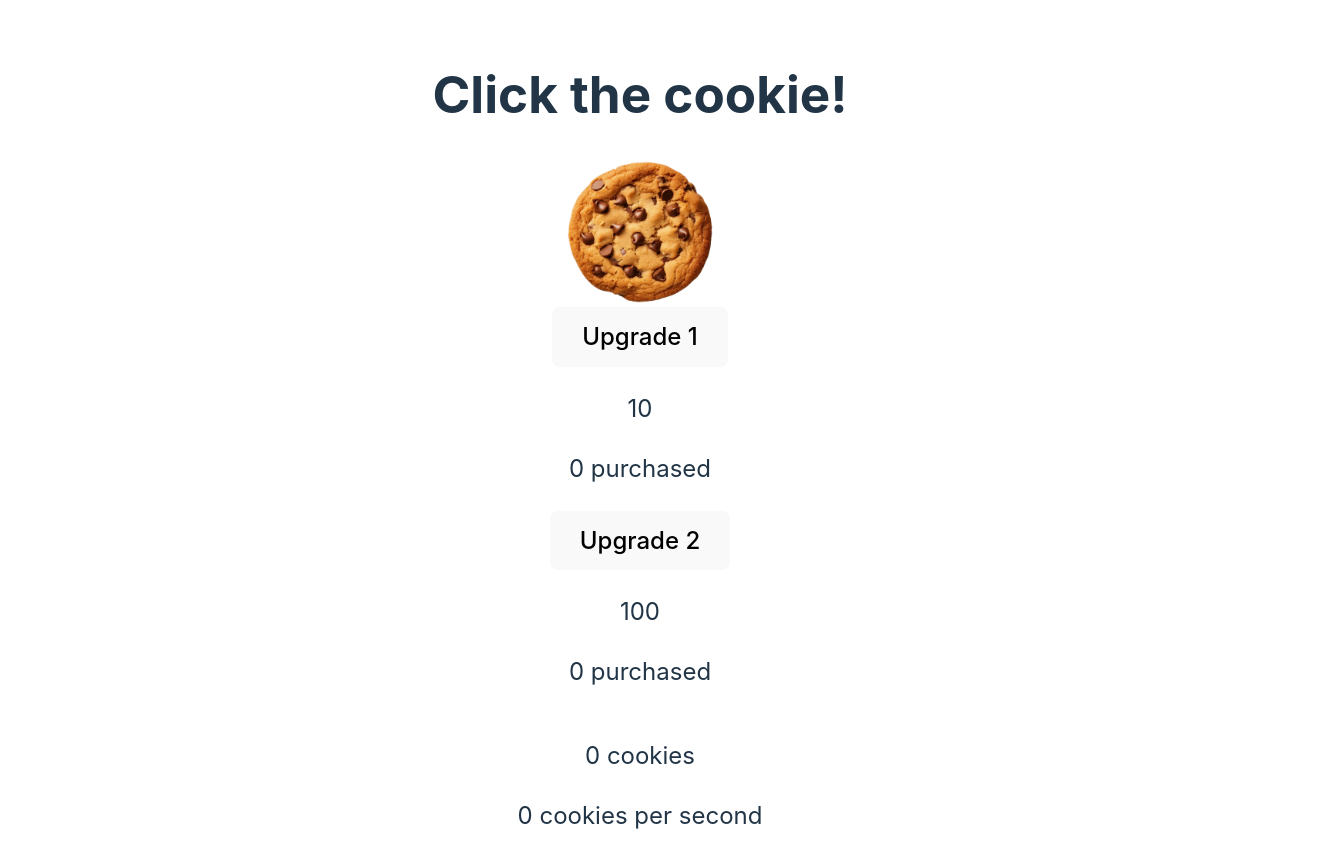
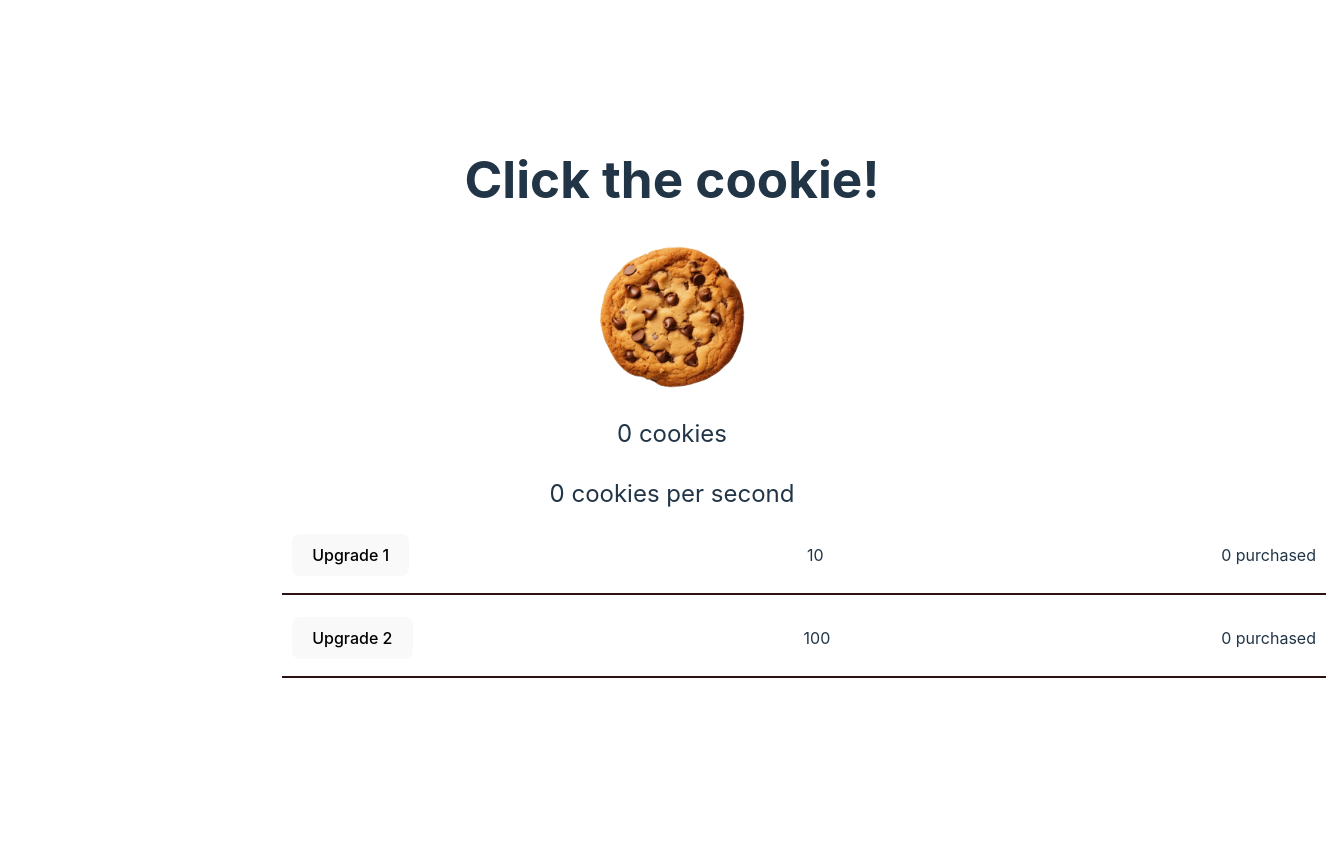
Before and after one commit to KatyaSenior/kookieKlicker, a React (Vite) app: page / in a window 1280 px wide. Shown: the whole page, 1344 px wide, since content can reach past the window. After the commit the page ends 800 px from the top, so only its background shows below. Built offline with nearby package versions, Linux system fonts and the light colour scheme.

Commit message:
testing in vercel

```diff
--- a/src/App.css
+++ b/src/App.css
@@ -5,17 +5,12 @@
   text-align: center;
 }
 
-.stats {
-  display: flex;
-  flex-direction: column;
-  align-items: center;
+body {
+  height: 100vh;
+  max-width: 100vh;
 }
 
-#cpsId {
-  font-size: 1.25rem;
-}
-
-.buttonsBox {
+.stats {
   display: flex;
   flex-direction: column;
   align-items: center;
@@ -33,12 +28,12 @@
 }
 
 .upgrades {
-  max-width: 1000px;
   display: flex;
+  width: 80vw;
   justify-content: space-between;
   align-items: center;
   padding: 10px;
-  font-size: 1.5rem;
+  font-size: 1rem;
   border-bottom: 2px solid #2d1010;
   margin: 5px 250px;
 }
--- a/src/App.jsx
+++ b/src/App.jsx
@@ -46,13 +46,7 @@ export default function App() {
   }
 
   //buy an upgrade
-  function buyUpgrade(
-    id,
-    upgradeCost,
-    upgradeName,
-    increaseCost,
-    upgradeNumber
-  ) {
+  function buyUpgrade(id, upgradeCost, upgradeName, increaseCost) {
     // Check if the player has enough cookies to purchase the upgrade
     if (cookieCount >= upgradeCost) {
       // Update cps and cookieCount
@@ -81,11 +75,6 @@ export default function App() {
     }
   }
 
-  //set up button array
-  // const upgradeButtons = upgrades.map((upgrade) => (
-  //   <button key={upgrade}>{upgrade}</button>
-  // ));
-
   //Buttons/html structure
   return (
     <>
@@ -96,9 +85,13 @@ export default function App() {
           alt={"A delicious looking chocolate chip cookie"}
           onClick={() => setCookies((cookieCount) => cookieCount + 1)}
         ></img>
+        <p>{cookieCount} cookies</p>
+        {cps} cookies per second
+        {isVisible && <ErrorMessage />}
+      </div>
       {userUpgrades.map((upgrade) => {
         return (
-            <div key={upgrade.upgradeName + upgrade.id}>
+          <div className="upgrades" key={upgrade.upgradeName + upgrade.id}>
             <button
               onClick={() =>
                 buyUpgrade(
@@ -117,10 +110,6 @@ export default function App() {
           </div>
         );
       })}
-        <p>{cookieCount} cookies</p>
-        {cps} cookies per second
-        {isVisible && <ErrorMessage />}
-      </div>
     </>
   );
 }
```
Lines whose indentation alone changed are shown as unchanged.
